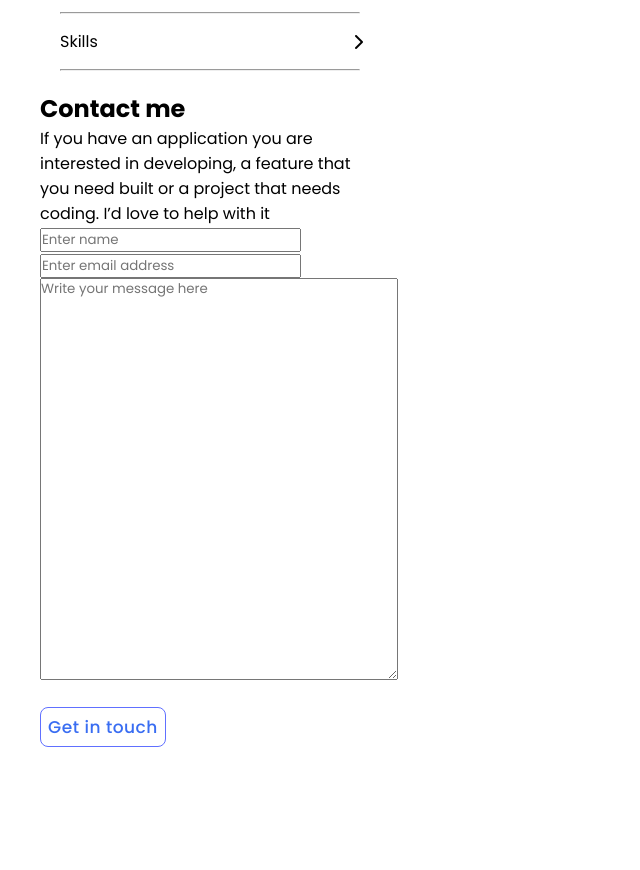
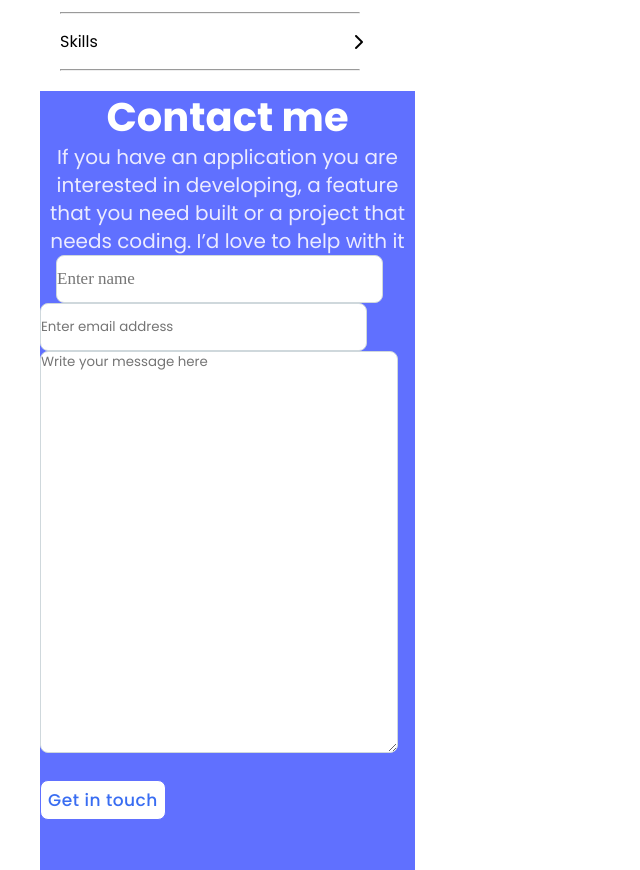
Before and after one commit to Berucan/Portfolio2, a website: page index.html in a window 1280 px wide. Shown: the part 4610-5480 px from the top of the page, without its empty margins (0-640 px from the left). Before the commit the page ends 5377 px from the top, so only its background shows below. Drawn offline with Linux system fonts and the light colour scheme.

Commit message:
Add css style

```diff
--- a/index.html
+++ b/index.html
@@ -242,10 +242,12 @@
         </section>
 
         <!--CONTACT SECTION-->
-        <div>
-          <h2>Contact me</h2>
-          <p>If you have an application you are interested in developing, a feature that you need built or a project that needs coding. I’d love to help with it </p>
-          <div>
+        <div class="contact_section">
+          <div class="contact_desc">
+          <h2 class="contact_header">Contact me</h2>
+          <p class="contact_paragh">If you have an application you are interested in developing, a feature that you need built or a project that needs coding. I’d love to help with it </p>
+          </div>
+          <div class="contact_form">
             <form action="" method="POST">
               <input type="text" name="contact_name" placeholder="Enter name" required max="30" class="contact_name">
               <input type="email" name="contact_email" placeholder="Enter email address" required  class="contact_email">
--- a/style.css
+++ b/style.css
@@ -395,3 +395,68 @@ header img {
   font-style: normal;
   font-weight: bold;
 }
+
+.contact_section {
+  background-color: #6070ff;
+  width: 375px;
+  height: 779px;
+  /* transform: matrix(1, 0, 0, -1, 0, 0); */
+}
+
+.contact_form{
+  display: flex;
+  flex-direction: column;
+  align-items: flex-start;
+  justify-content: flex-start;
+  align-content: flex-start;
+}
+
+.contact_header {
+  font-family: 'Poppins' sans-serif;
+  font-weight: bold;
+  font-size: 40px;
+  font-style: normal;
+  line-height: 52px;
+  text-align: center;
+  color: #fff;
+}
+
+.contact_paragh {
+  font-family: 'Poppins' sans-serif;
+  font-style: normal;
+  font-weight: normal;
+  font-size: 20px;
+  line-height: 28px;
+  text-align: center;
+  color: #ebebff;
+}
+
+input {
+  background-color: #fff;
+  border: 1px solid #cfd8dc;
+  border-radius: 8px;
+  height: 48px;
+  width: 327px;
+}
+
+textarea {
+  background-color: #fff;
+  border: 1px solid #cfd8dc;
+  border-radius: 8px;
+}
+
+.contact_name {
+  margin-left: 16px;
+  margin-right: 38px;
+  font-family: Poppins sans-serif;
+  font-weight: normal;
+  font-size: 17px;
+  line-height: 20px;
+  display: flex;
+  align-items: center;
+  color: #172b4d;
+}
+
+.contact_email {
+  align-items: flex-start;
+}
```
